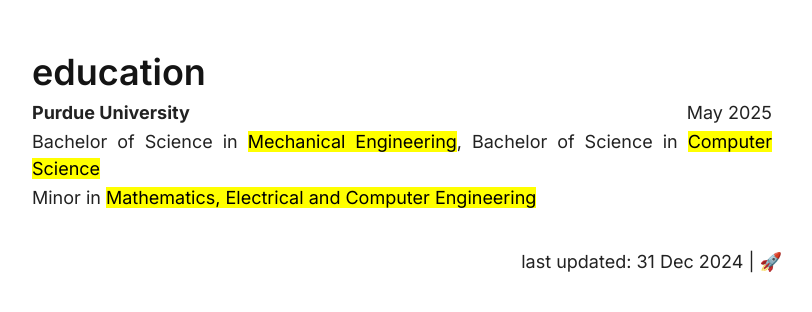
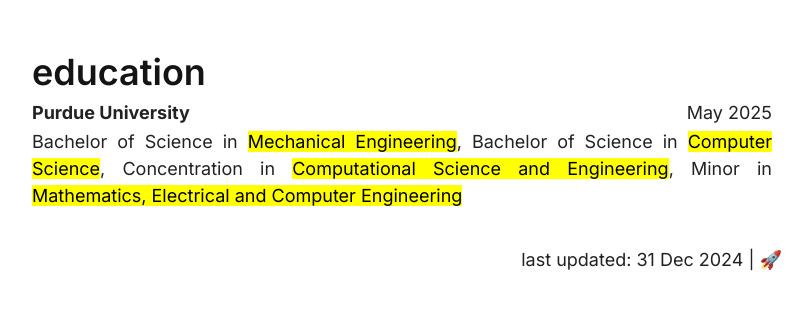
Before and after one commit to vindou/vindou, a Jekyll site: the page built from education/index.html, in a window 1280 px wide. Shown: the top 312 px of the page, without its empty margins (238-1050 px from the left). Built offline with Jekyll 4.4.1, drawn with Linux system fonts in a browser that asks for light colours.

Commit message:
Update index.html

```diff
--- a/education/index.html
+++ b/education/index.html
@@ -14,9 +14,8 @@
         </span>
       </p>
       <p>
-        Bachelor of Science in <mark>Mechanical Engineering</mark>, Bachelor of Science in <mark>Computer Science</mark>
-      </p>
-      <p>
+        Bachelor of Science in <mark>Mechanical Engineering</mark>, Bachelor of Science in <mark>Computer Science</mark>,
+        Concentration in <mark>Computational Science and Engineering</mark>,
         Minor in <mark>Mathematics, Electrical and Computer Engineering</mark>
       </p>
     </div>
```
